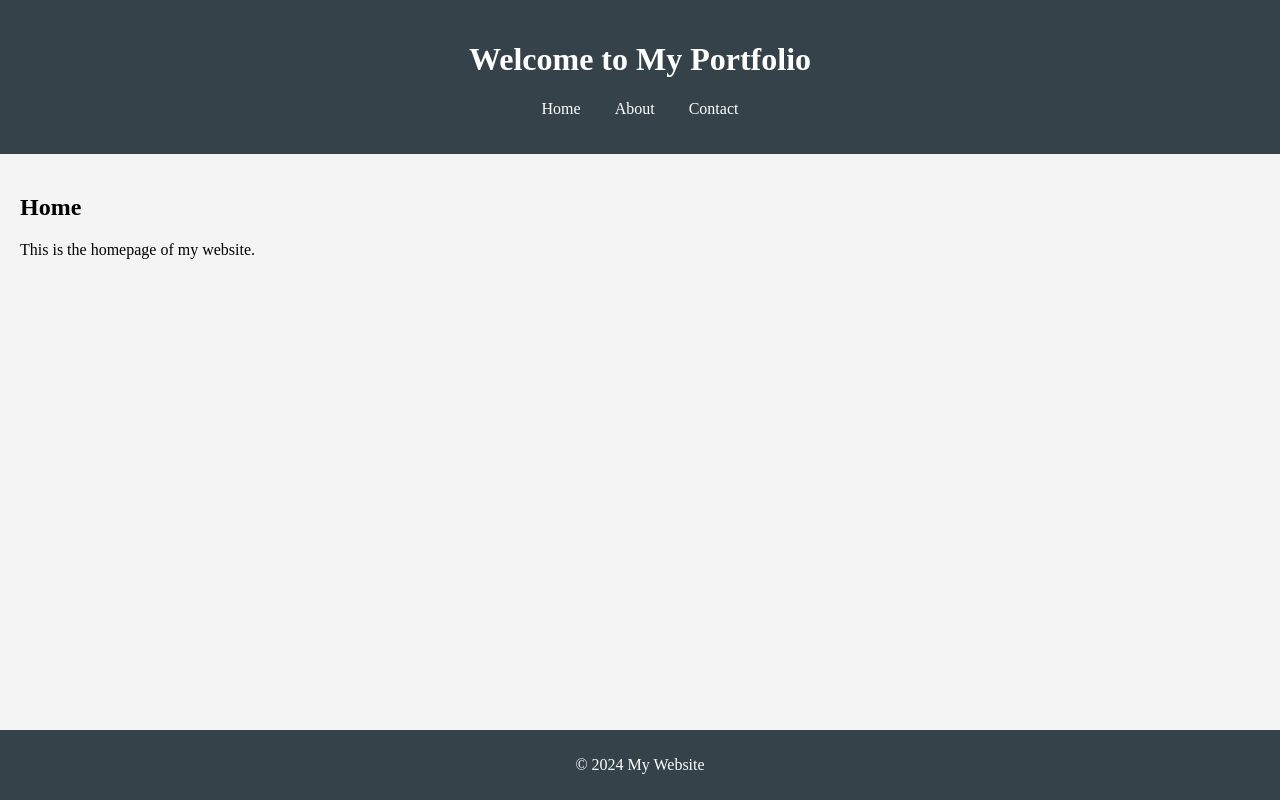
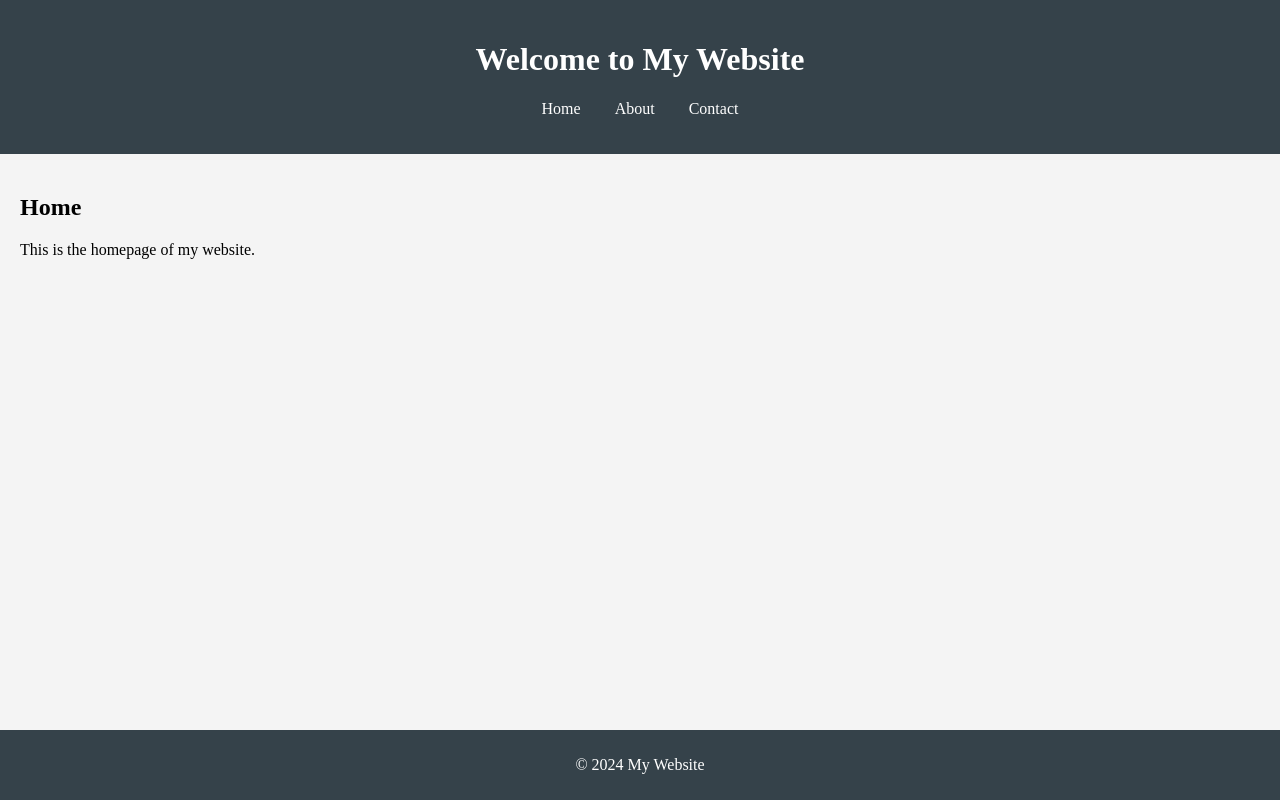
Before and after one commit to SamDSky/SamDSky.github.io, a plain HTML site: page index.html in a window 1280 px wide. Drawn offline with Linux system fonts and the light colour scheme.

Commit message:
Update index.html

```diff
--- a/index.html
+++ b/index.html
@@ -3,12 +3,12 @@
 <head>
     <meta charset="UTF-8">
     <meta name="viewport" content="width=device-width, initial-scale=1.0">
-    <title>Home - My Website</title>
+    <title>Home - My Portfolio</title>
     <link rel="stylesheet" href="styles.css">
 </head>
 <body>
     <header>
-        <h1>Welcome to My Portfolio</h1>
+        <h1>Welcome to My Website</h1>
         <nav>
             <ul>
                 <li><a href="index.html">Home</a></li>
```
